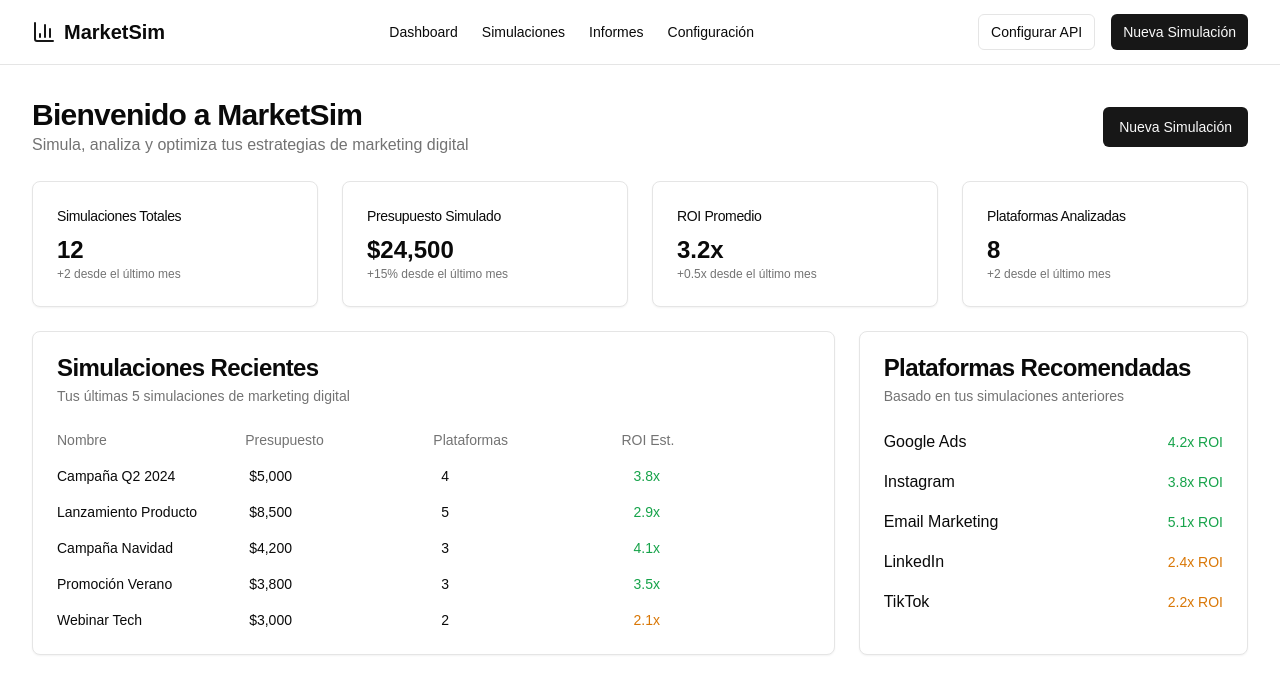
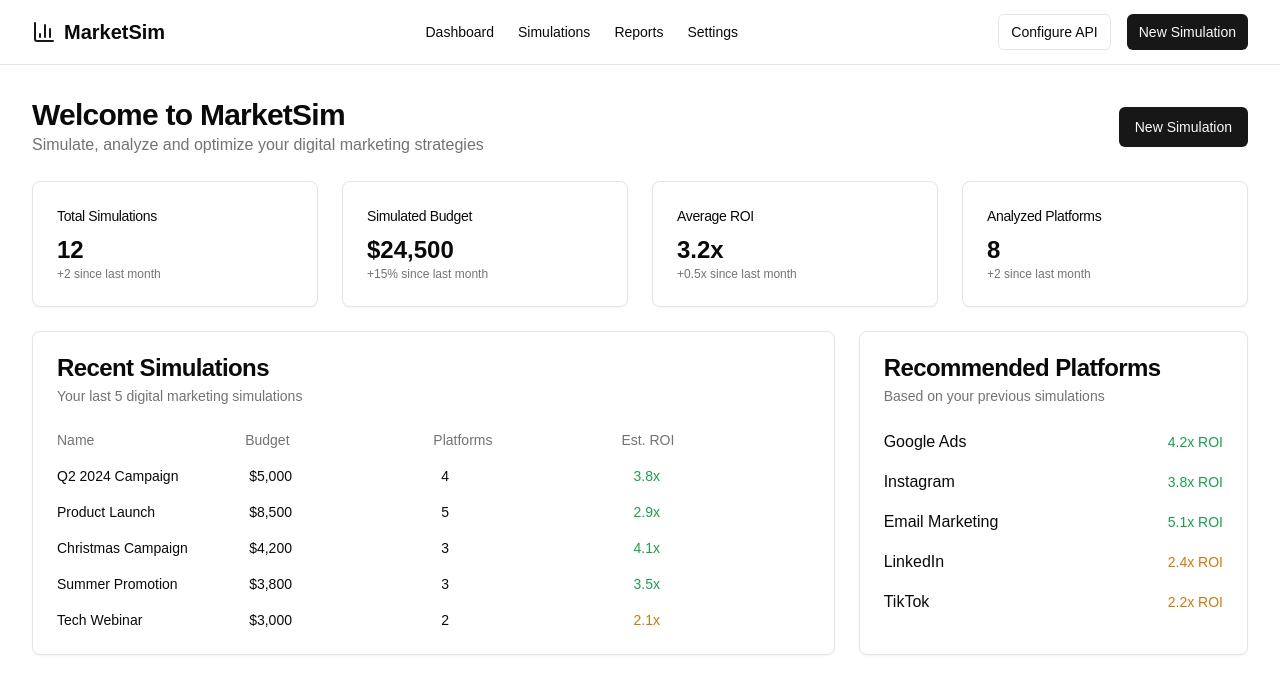
Before and after one commit to morispolanco/market, a Next.js app: page / in a window 1280 px wide. Shown: the top 694 px of the page. Built offline with nearby package versions, Linux system fonts and the light colour scheme.

Commit message:
BIENVENIDA

```diff
--- a/app/page.tsx
+++ b/app/page.tsx
@@ -17,21 +17,21 @@ export default function Home() {
               Dashboard
             </Link>
             <Link href="/simulations" className="text-sm font-medium hover:text-primary">
-              Simulaciones
+              Simulations
             </Link>
             <Link href="/reports" className="text-sm font-medium hover:text-primary">
-              Informes
+              Reports
             </Link>
             <Link href="/settings" className="text-sm font-medium hover:text-primary">
-              Configuración
+              Settings
             </Link>
           </nav>
           <div className="flex items-center gap-4">
             <Button variant="outline" size="sm" asChild>
-              <Link href="/settings">Configurar API</Link>
+              <Link href="/settings">Configure API</Link>
             </Button>
             <Button size="sm" asChild>
-              <Link href="/new-simulation">Nueva Simulación</Link>
+              <Link href="/new-simulation">New Simulation</Link>
             </Button>
           </div>
         </div>
@@ -40,49 +40,49 @@ export default function Home() {
         <div className="grid gap-6">
           <div className="flex flex-col md:flex-row justify-between items-start md:items-center gap-4">
             <div>
-              <h1 className="text-3xl font-bold tracking-tight">Bienvenido a MarketSim</h1>
-              <p className="text-muted-foreground">Simula, analiza y optimiza tus estrategias de marketing digital</p>
+              <h1 className="text-3xl font-bold tracking-tight">Welcome to MarketSim</h1>
+              <p className="text-muted-foreground">Simulate, analyze and optimize your digital marketing strategies</p>
             </div>
             <Button asChild>
-              <Link href="/new-simulation">Nueva Simulación</Link>
+              <Link href="/new-simulation">New Simulation</Link>
             </Button>
           </div>
 
           <div className="grid gap-6 md:grid-cols-2 lg:grid-cols-4">
             <Card>
               <CardHeader className="flex flex-row items-center justify-between space-y-0 pb-2">
-                <CardTitle className="text-sm font-medium">Simulaciones Totales</CardTitle>
+                <CardTitle className="text-sm font-medium">Total Simulations</CardTitle>
               </CardHeader>
               <CardContent>
                 <div className="text-2xl font-bold">12</div>
-                <p className="text-xs text-muted-foreground">+2 desde el último mes</p>
+                <p className="text-xs text-muted-foreground">+2 since last month</p>
               </CardContent>
             </Card>
             <Card>
               <CardHeader className="flex flex-row items-center justify-between space-y-0 pb-2">
-                <CardTitle className="text-sm font-medium">Presupuesto Simulado</CardTitle>
+                <CardTitle className="text-sm font-medium">Simulated Budget</CardTitle>
               </CardHeader>
               <CardContent>
                 <div className="text-2xl font-bold">$24,500</div>
-                <p className="text-xs text-muted-foreground">+15% desde el último mes</p>
+                <p className="text-xs text-muted-foreground">+15% since last month</p>
               </CardContent>
             </Card>
             <Card>
               <CardHeader className="flex flex-row items-center justify-between space-y-0 pb-2">
-                <CardTitle className="text-sm font-medium">ROI Promedio</CardTitle>
+                <CardTitle className="text-sm font-medium">Average ROI</CardTitle>
               </CardHeader>
               <CardContent>
                 <div className="text-2xl font-bold">3.2x</div>
-                <p className="text-xs text-muted-foreground">+0.5x desde el último mes</p>
+                <p className="text-xs text-muted-foreground">+0.5x since last month</p>
               </CardContent>
             </Card>
             <Card>
               <CardHeader className="flex flex-row items-center justify-between space-y-0 pb-2">
-                <CardTitle className="text-sm font-medium">Plataformas Analizadas</CardTitle>
+                <CardTitle className="text-sm font-medium">Analyzed Platforms</CardTitle>
               </CardHeader>
               <CardContent>
                 <div className="text-2xl font-bold">8</div>
-                <p className="text-xs text-muted-foreground">+2 desde el último mes</p>
+                <p className="text-xs text-muted-foreground">+2 since last month</p>
               </CardContent>
             </Card>
           </div>
@@ -90,43 +90,43 @@ export default function Home() {
           <div className="grid gap-6 md:grid-cols-2 lg:grid-cols-3">
             <Card className="col-span-full lg:col-span-2">
               <CardHeader>
-                <CardTitle>Simulaciones Recientes</CardTitle>
-                <CardDescription>Tus últimas 5 simulaciones de marketing digital</CardDescription>
+                <CardTitle>Recent Simulations</CardTitle>
+                <CardDescription>Your last 5 digital marketing simulations</CardDescription>
               </CardHeader>
               <CardContent>
                 <div className="space-y-4">
                   <div className="grid grid-cols-4 text-sm font-medium text-muted-foreground">
-                    <div>Nombre</div>
-                    <div>Presupuesto</div>
-                    <div>Plataformas</div>
-                    <div>ROI Est.</div>
+                    <div>Name</div>
+                    <div>Budget</div>
+                    <div>Platforms</div>
+                    <div>Est. ROI</div>
                   </div>
                   <div className="grid grid-cols-4 items-center gap-4 text-sm">
-                    <div className="font-medium">Campaña Q2 2024</div>
+                    <div className="font-medium">Q2 2024 Campaign</div>
                     <div>$5,000</div>
                     <div>4</div>
                     <div className="font-medium text-green-600">3.8x</div>
                   </div>
                   <div className="grid grid-cols-4 items-center gap-4 text-sm">
-                    <div className="font-medium">Lanzamiento Producto</div>
+                    <div className="font-medium">Product Launch</div>
                     <div>$8,500</div>
                     <div>5</div>
                     <div className="font-medium text-green-600">2.9x</div>
                   </div>
                   <div className="grid grid-cols-4 items-center gap-4 text-sm">
-                    <div className="font-medium">Campaña Navidad</div>
+                    <div className="font-medium">Christmas Campaign</div>
                     <div>$4,200</div>
                     <div>3</div>
                     <div className="font-medium text-green-600">4.1x</div>
                   </div>
                   <div className="grid grid-cols-4 items-center gap-4 text-sm">
-                    <div className="font-medium">Promoción Verano</div>
+                    <div className="font-medium">Summer Promotion</div>
                     <div>$3,800</div>
                     <div>3</div>
                     <div className="font-medium text-green-600">3.5x</div>
                   </div>
                   <div className="grid grid-cols-4 items-center gap-4 text-sm">
-                    <div className="font-medium">Webinar Tech</div>
+                    <div className="font-medium">Tech Webinar</div>
                     <div>$3,000</div>
                     <div>2</div>
                     <div className="font-medium text-amber-600">2.1x</div>
@@ -136,8 +136,8 @@ export default function Home() {
             </Card>
             <Card>
               <CardHeader>
-                <CardTitle>Plataformas Recomendadas</CardTitle>
-                <CardDescription>Basado en tus simulaciones anteriores</CardDescription>
+                <CardTitle>Recommended Platforms</CardTitle>
+                <CardDescription>Based on your previous simulations</CardDescription>
               </CardHeader>
               <CardContent>
                 <div className="space-y-4">
```
